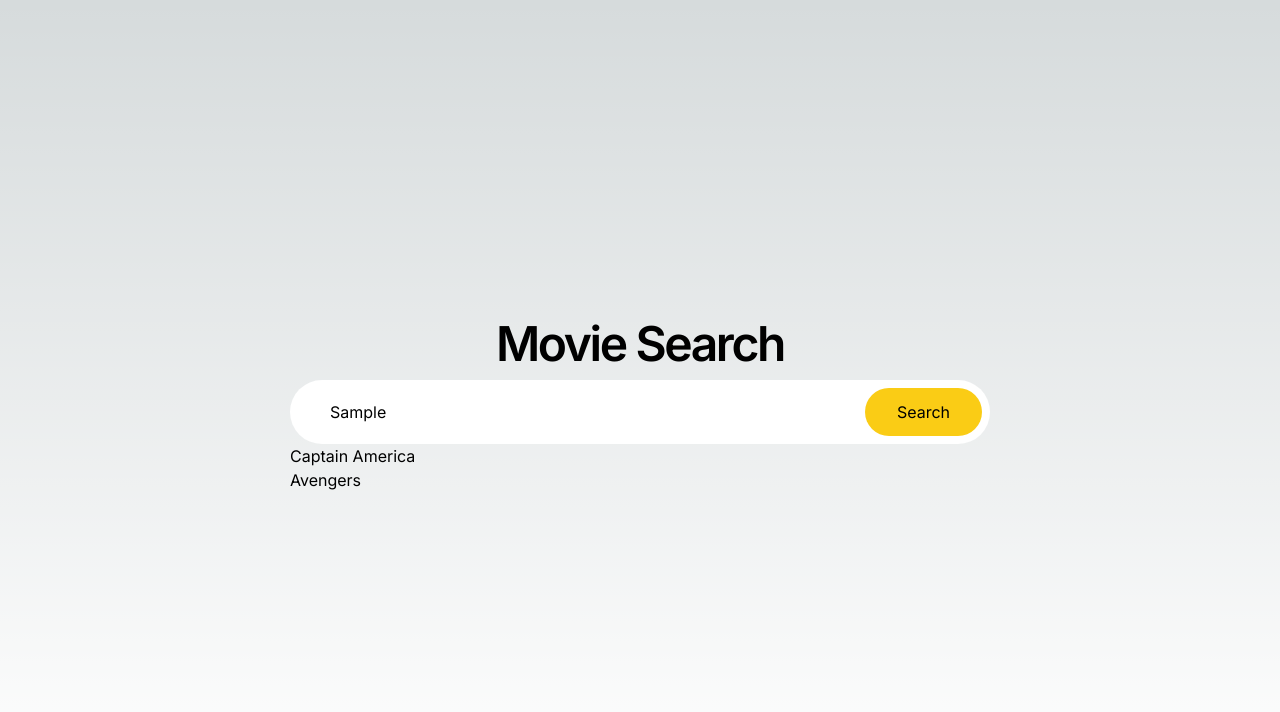
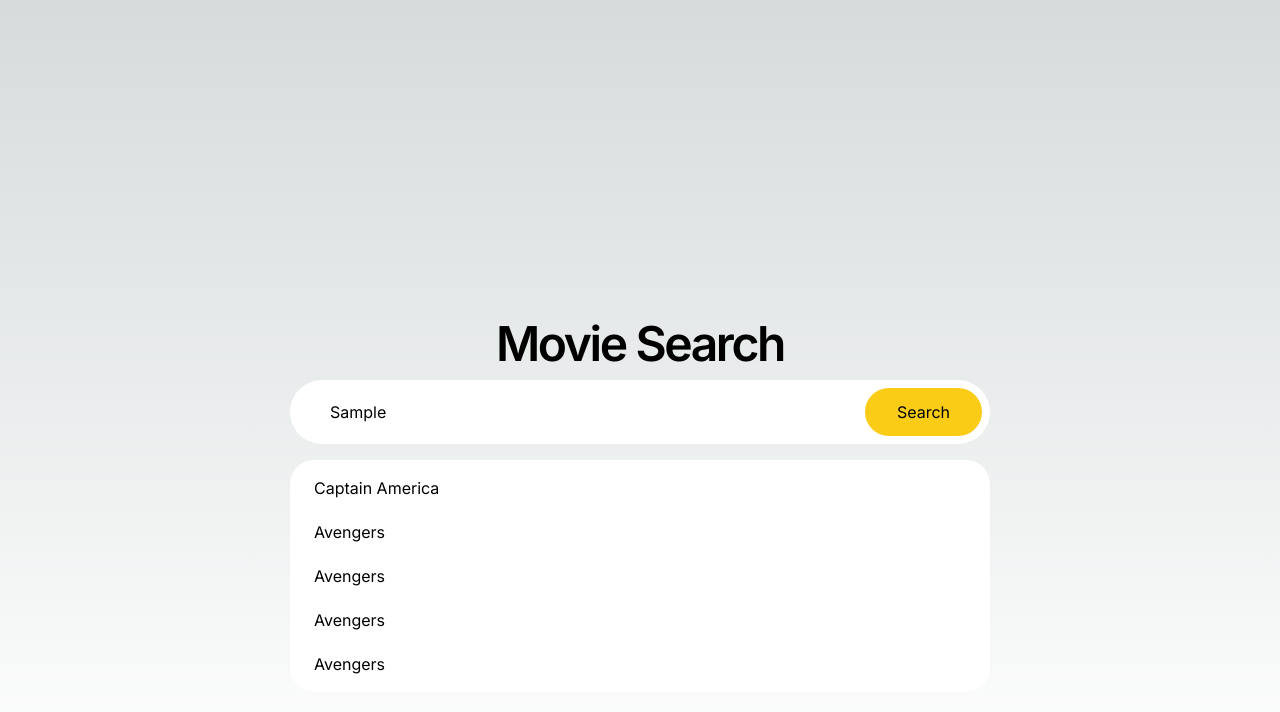
Before and after one commit to IEdiong/je-consulting-fe-test, a Next.js app: page / in a window 1280 px wide. Both pictures are taken after typing "Sample" into the empty fields and a click on the button "Search". Shown: the top 712 px of the page. Built offline with nearby package versions, Linux system fonts and the light colour scheme.

Commit message:
add styles for recent movie search component

```diff
--- a/src/components/search-form.tsx
+++ b/src/components/search-form.tsx
@@ -44,11 +44,29 @@ export default function SearchForm({
         Search
       </button>
       {showRecentSearch && (
-        <ol data-testid='recent-searches'>
-          <li>Captain America</li>
-          <li>Avengers</li>
+        <ol
+          data-testid='recent-searches'
+          className='absolute top-20 p-2 rounded-3xl bg-white w-[700px] flex flex-col gap-y-1'
+        >
+          <li className='px-4 py-2 hover:bg-yellow-100 rounded-3xl transition-all ease-in'>
+            Captain America
+          </li>
+          <li className='px-4 py-2 hover:bg-yellow-100 rounded-3xl transition-all ease-in'>
+            Avengers
+          </li>
+          <li className='px-4 py-2 hover:bg-yellow-100 rounded-3xl transition-all ease-in'>
+            Avengers
+          </li>
+          <li className='px-4 py-2 hover:bg-yellow-100 rounded-3xl transition-all ease-in'>
+            Avengers
+          </li>
+          <li className='px-4 py-2 hover:bg-yellow-100 rounded-3xl transition-all ease-in'>
+            Avengers
+          </li>
         </ol>
       )}
     </form>
   );
 }
+
+// TODO: 1. Add an animation to the list appearance
```
